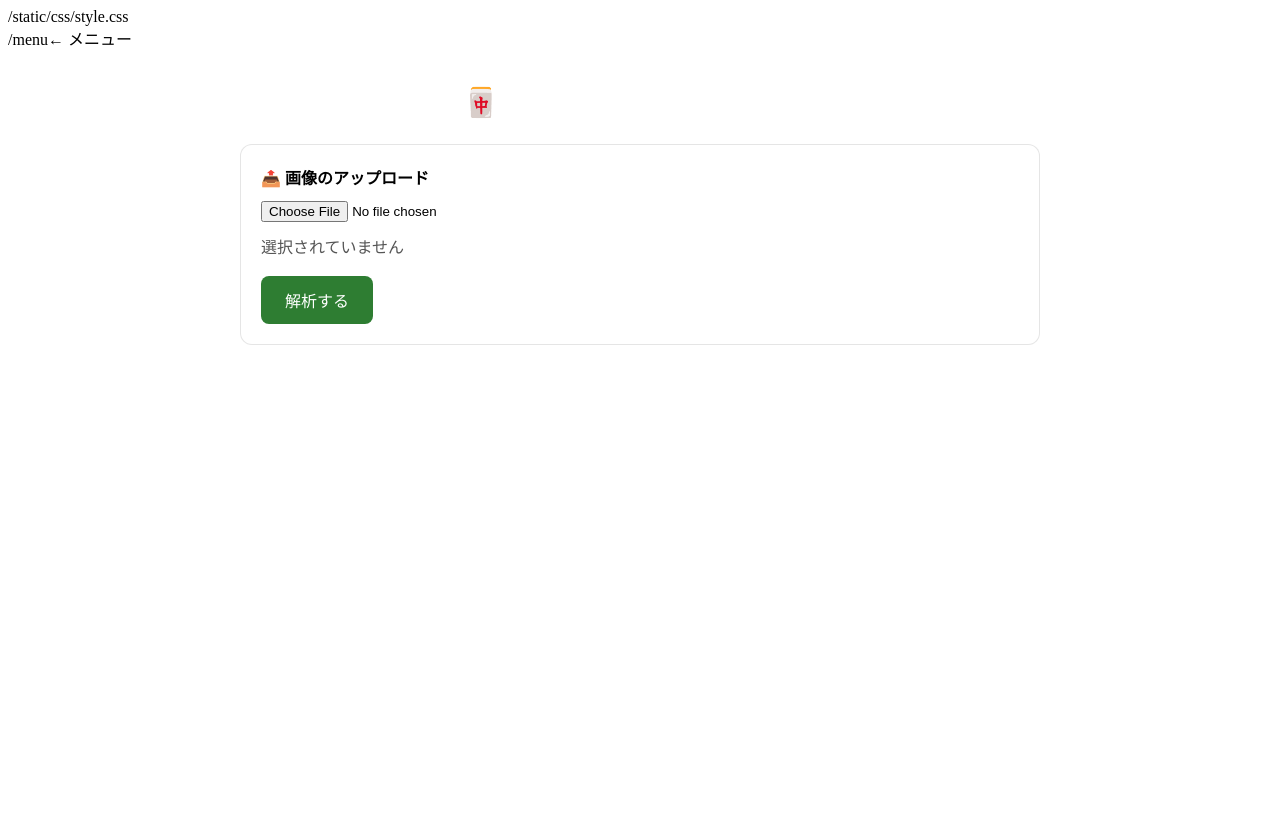
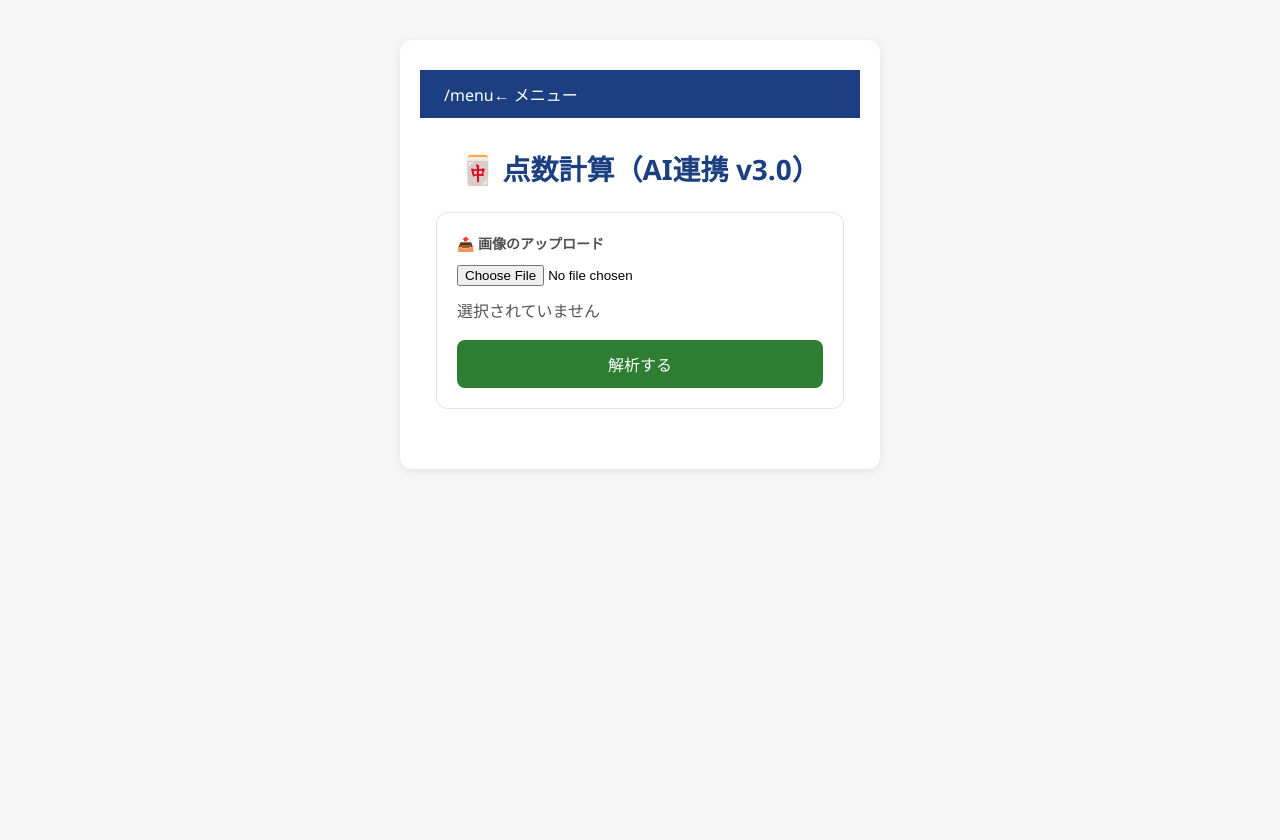
Before and after one commit to yosida-yuta/macnijong, a Flask app: page /score in a window 1280 px wide. Before the commit the page ends 345 px from the top, so only its background shows below. Run offline with Flask 3, Linux system fonts and the light colour scheme.

Commit message:
Macni雀 v3.0 UI 結果カードの文字色修正

```diff
--- a/templates/score.html
+++ b/templates/score.html
@@ -5,7 +5,7 @@
 <title>Macni雀 - 点数計算</title>
 
 <!-- CSS 読み込み -->
-{{ url_for('static', filename='css/style.css') }}
+<link rel="stylesheet" href="{{ url_for('static', filename='css/style.css') }}">
 
 <style>
 .score-wrap {
```
